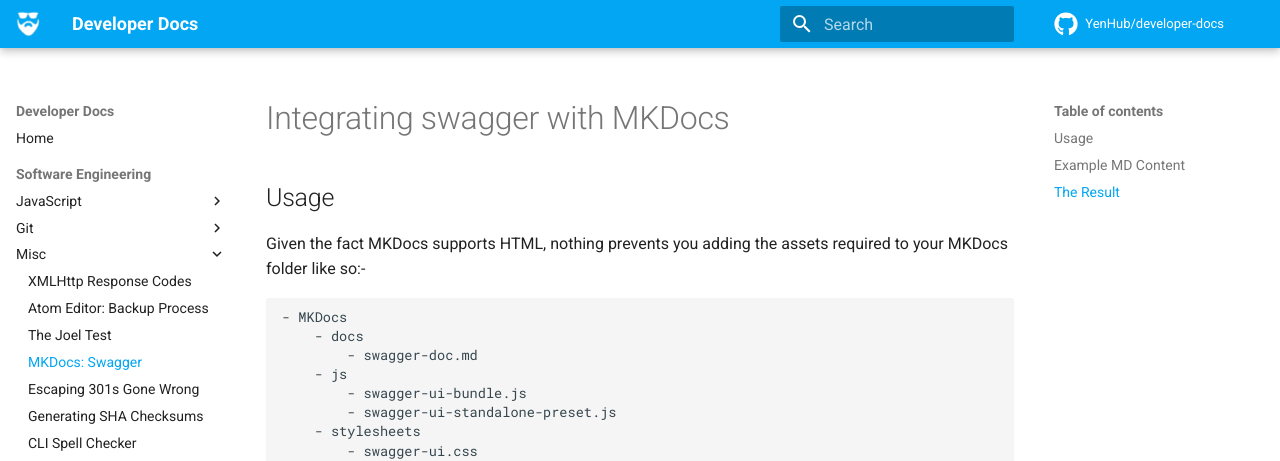
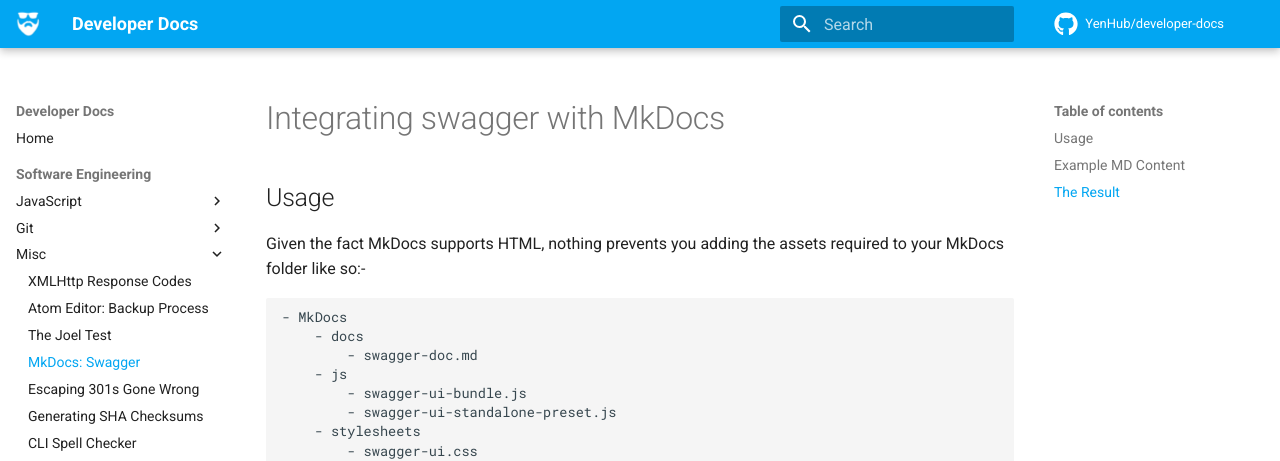
Before and after one commit to YenHub/developer-docs, an MkDocs documentation site: the page built from docs/engineering/misc/mkdocs-swagger.md, in a window 1280 px wide and 1331 px high. Shown: the top 461 px of the window. Built offline with MkDocs 1.6.1 and Material for MkDocs 9.7.7, drawn with Linux system fonts in a browser that asks for light colours; a script that is not in the unit is left out; comment, search, counter and statistics services are not loaded.

Commit message:
📒 Fix MkDocs Casing

````diff
--- a/docs/engineering/misc/mkdocs-swagger.md
+++ b/docs/engineering/misc/mkdocs-swagger.md
@@ -1,11 +1,11 @@
-# Integrating swagger with MKDocs
+# Integrating swagger with MkDocs
 
 ## Usage
 
-Given the fact MKDocs supports HTML, nothing prevents you adding the assets required to your MKDocs folder like so:-
+Given the fact MkDocs supports HTML, nothing prevents you adding the assets required to your MkDocs folder like so:-
 
 ```pre
-- MKDocs
+- MkDocs
     - docs
         - swagger-doc.md
     - js
--- a/mkdocs.yml
+++ b/mkdocs.yml
@@ -64,7 +64,7 @@
           - "XMLHttp Response Codes": "engineering/misc/xmlhttp.md"
           - "Atom Editor: Backup Process": "engineering/misc/atom.md"
           - "The Joel Test": "engineering/misc/joel.md"
-          - "MKDocs: Swagger": "engineering/misc/mkdocs-swagger.md"
+          - "MkDocs: Swagger": "engineering/misc/mkdocs-swagger.md"
           - "Escaping 301s Gone Wrong": "engineering/misc/301-hell.md"
           - "Generating SHA Checksums": "engineering/misc/generate-sha.md"
           - "CLI Spell Checker": "engineering/misc/cli-spellcheck.md"
````
Also changed, not shown: readme.md (+3 -3 lines).
